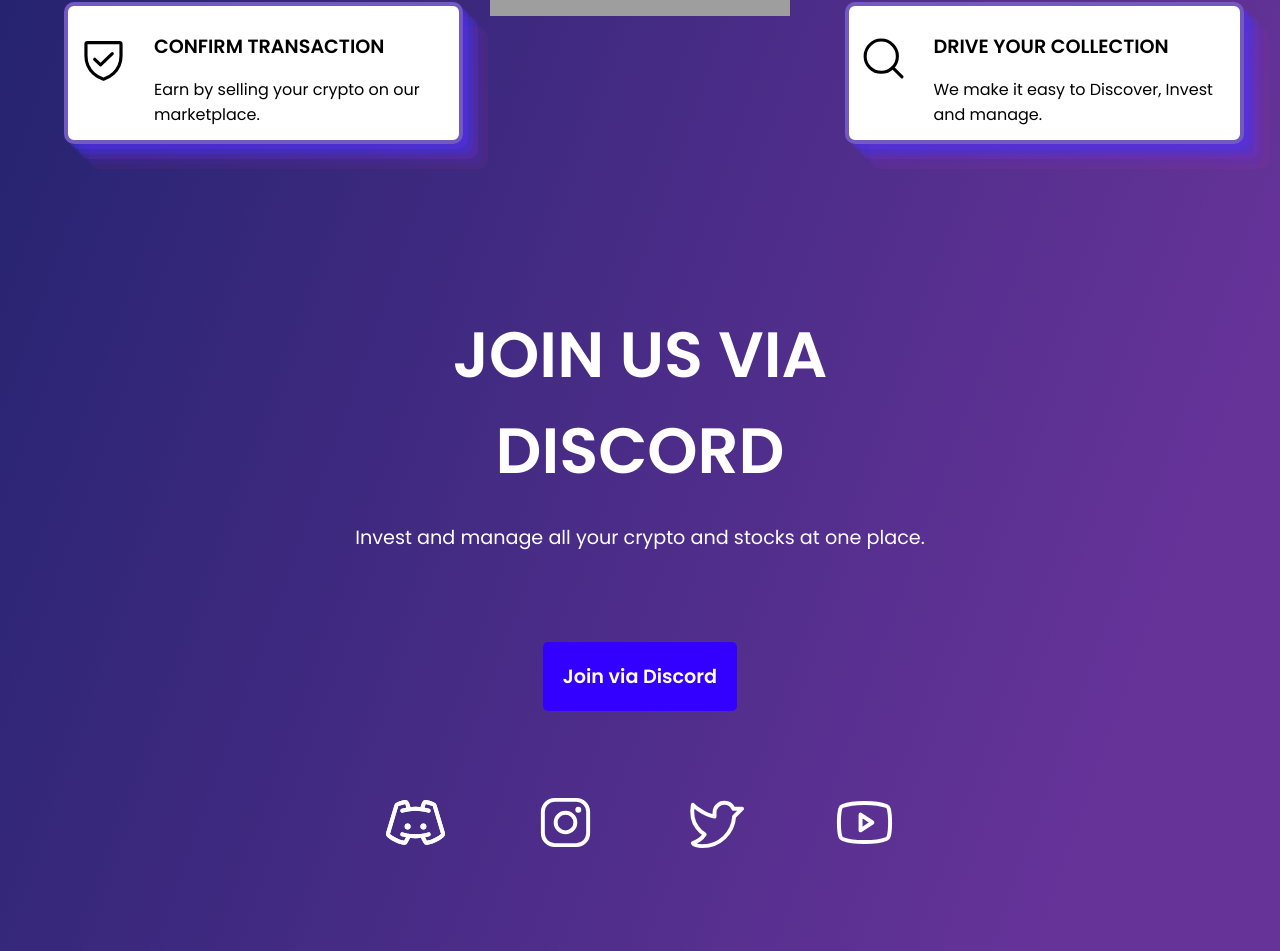
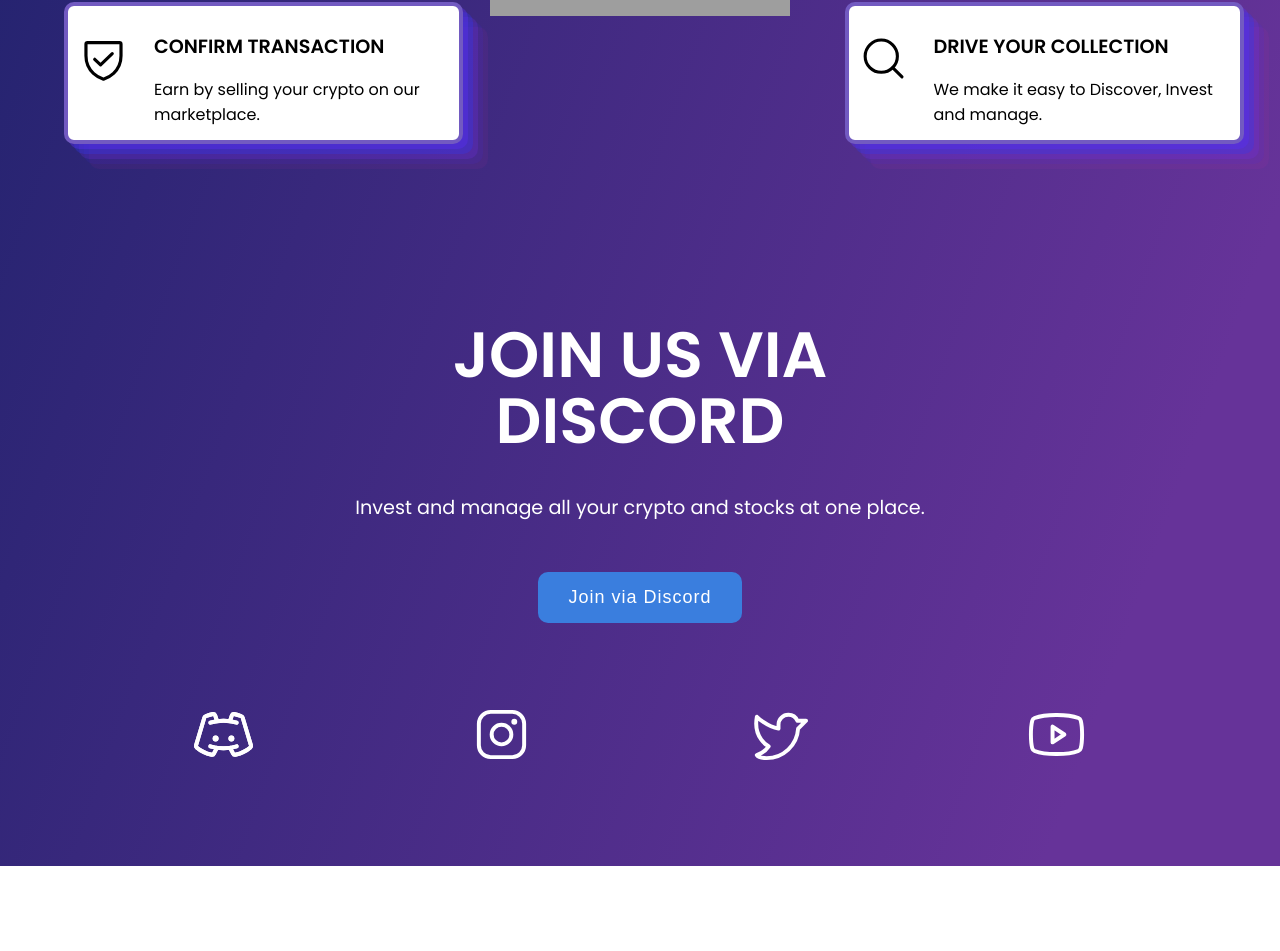
Before and after one commit to FranThe3rd/Opulance, a React (Create React App) app: page /#/ in a window 1280 px wide. Shown: the part 2962-3913 px from the top of the page. After the commit the page ends 3828 px from the top, so only its background shows below. Built offline with nearby package versions, Linux system fonts and the light colour scheme; grey boxes are pictures that could not be loaded.

Commit message:
added better styling

```diff
--- a/src/pages/join/join.css
+++ b/src/pages/join/join.css
@@ -3,9 +3,11 @@
     width: 100%;
     height: 100%;
     padding-bottom: 50px;
+    display: grid;
+    grid-template-columns: repeat(3, 1fr);
 }
 
-.join h1 {
+.joinh1 {
     text-align: center;
     font-weight: 600;
     color: white;
@@ -13,6 +15,16 @@
     font-size: clamp(1.5rem, 5vw, 5vw);
     margin-bottom: 1px;
     margin-top: 0px;
+}
+
+.discordh1 {
+    margin-top: -30px;
+    text-align: center;
+    font-weight: 600;
+    color: white;
+    font-family: 'Poppins', sans-serif;
+    font-size: clamp(1.5rem, 5vw, 5vw);
+    margin-bottom: 1px;
 }
 
 
@@ -28,37 +40,61 @@
 }
 
 .join button {
-    margin-top: 20px;
-    background-color: #3300ff;
-    color: white;
-    font-weight: 600;
-    font-family: 'Poppins', sans-serif;
-    font-size: clamp(1rem, 2vw, 1.2rem);
-    display: block;
-    padding: 20px 20px;
+    position: relative;
+    display: flex;
+    margin: 15px;
+    padding: 15px 30px;
+    text-align: center;
+    font-size: 18px;
+    letter-spacing: 1px;
+    text-decoration: none;
+    color: #ffffff;
+    background: transparent;
+    cursor: pointer;
+    transition: ease-out 0.5s;
+    border-radius: 10px;
+    box-shadow: inset 0 0 0 0 #725AC1;
+    justify-content: center;
+    gap: 5px;
+    margin: 0 auto;
+    margin-top: 50px;
+    background: rgb(58, 126, 222);
     border: none;
-    border-radius: 5px;
-    cursor: pointer;
-    transition: 0.3s;
-    margin: 0 auto;
-    margin-top: 90px;
-
-
 }
 
-.join button:hover {
-    background-color: white;
-    color: black;
-    transition: 0.3s;
-}
+    .join button:hover {
+    color: white;
+    box-shadow: inset 0 -100px 0 0 #725AC1;
+    }
+
+    .join button:active {
+    transform: scale(0.9);
+    }
 
 .socials {
     margin: 0 auto;
-    width: 40%;
+    width: 70%;
     display: flex;
     justify-content: space-between;
     margin-top: 80px;
 
+}
+
+@media screen and (max-width: 1300px) {
+
+    .join {
+        display: block;
+    }
+    .join img {
+        display: none;
+    }
+}
+
+@media screen and (max-width: 1024px) {
+    .discordh1 {
+        margin-top: 0px;
+
+    }
 }
 
 @media screen and (max-width: 540px) {
@@ -67,4 +103,10 @@
         max-width: 80%;
         margin-top: 25px;
     }
+
+    .discordh1 {
+        margin-top: 0px;
+
+    }
+
 }
--- a/src/pages/join/join.jsx
+++ b/src/pages/join/join.jsx
@@ -1,12 +1,17 @@
 import React from 'react'
 import './join.css'
 import {DiscordLogo,InstagramLogo,TwitterLogo,YoutubeLogo} from 'phosphor-react';
+import ethereum from '../../img/join/lodge-eth.gif'
+import usd from '../../img/join/lodge-usdc.gif'
 
 const Join = () => {
 return (
     <div className='join' style={{ color: 'white' }}>
-            <h1>JOIN US VIA</h1>
-            <h1>DISCORD</h1>
+        <img className='disappear' src={ethereum} alt="" />
+
+        <div className='join-container'>
+            <h1 className='joinh1'>JOIN US VIA</h1>
+            <h1 className='discordh1'>DISCORD</h1>
             <h3>Invest and manage all your crypto and stocks at one place.</h3>
             <button>Join via Discord</button>
             <div className='socials disappear'>
@@ -16,6 +21,8 @@ return (
                     <YoutubeLogo size={63} />
             </div>
     </div>
+        <img className='disappear' src={usd} alt="" />
+    </div>
 )
 }
 
```
Also changed, not shown: src/img/join/lodge-eth.gif (added), src/img/join/lodge-usdc.gif (added).
